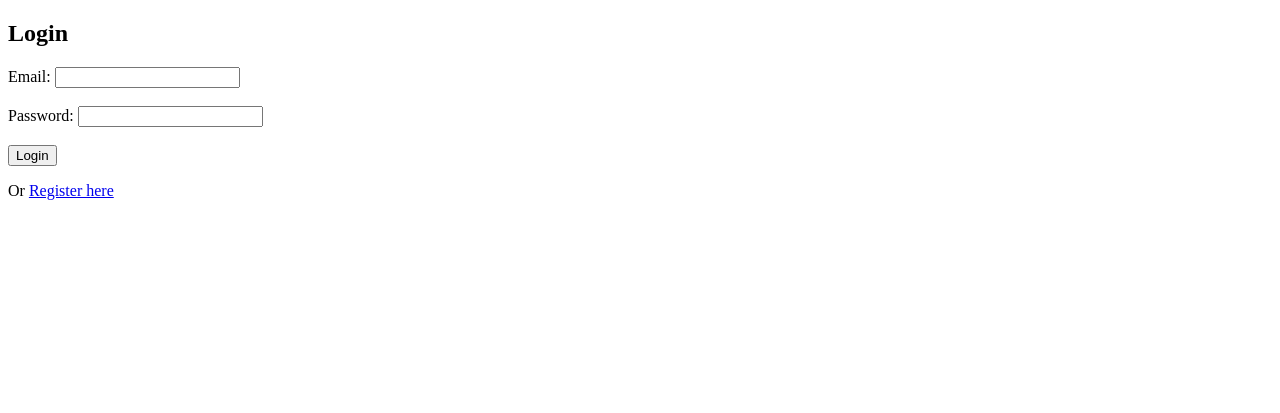
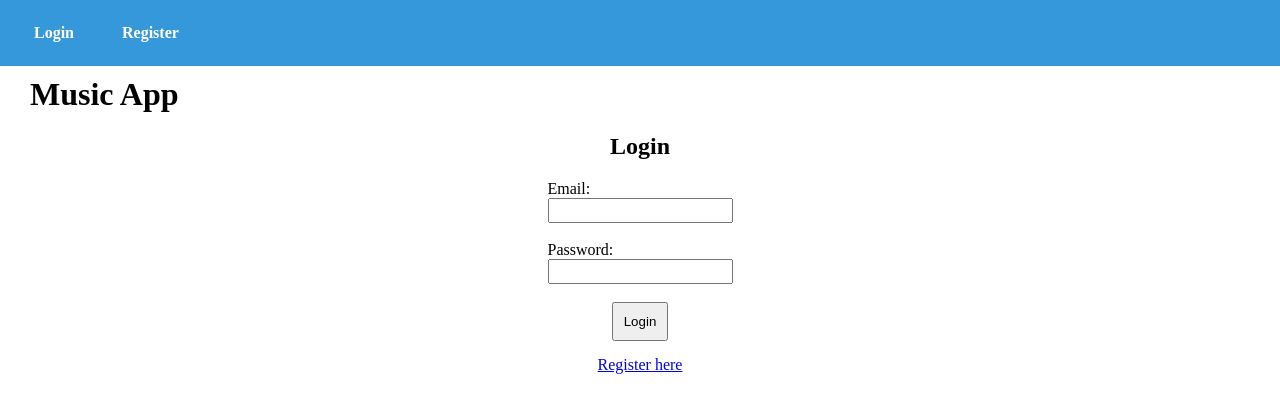
Before and after one commit to amatt06/Cloud-SP3-A2, a Flask app: page / in a window 1280 px wide. Shown: the top 413 px of the page. Run offline with Flask 3, Linux system fonts and the light colour scheme.

Commit message:
base style

```diff
--- /dev/null
+++ b/app/static/style.css
@@ -0,0 +1,64 @@
+html {
+    position: relative;
+    min-height: 100%;
+}
+
+body {
+    margin: 0;
+    padding: 0;
+}
+
+main h2 {
+    text-align: center;
+}
+
+.navbar {
+    background-color: #3498db;
+    color: white;
+    text-align: left;
+    padding: 12px;
+}
+
+.navbar a {
+    display: inline-block;
+    padding: 10px 20px;
+    border: 2px solid transparent;
+    border-radius: 5px;
+    color: white;
+    text-decoration: none;
+    font-weight: bold;
+    font-size: 16px;
+    transition: border-color 0.3s;
+}
+
+.navbar a:hover {
+    border-color: white;
+}
+
+main {
+    justify-content: center;
+}
+
+.container {
+    justify-content: center;
+    margin: 0 auto;
+    max-width: fit-content;
+}
+
+form {
+    text-align: left;
+    max-width: fit-content;
+    margin: 5px;
+}
+
+a, input[type="submit"] {
+    display: block; /* Make them block-level elements for centering */
+    text-align: center; /* Center the text */
+    margin: 0 auto; /* Center horizontally */
+    padding: 10px; /* Add padding */
+}
+
+h1 {
+    margin: 10px;
+    padding-left: 20px;
+}
--- /dev/null
+++ b/app/templates/base.html
@@ -0,0 +1,21 @@
+<!DOCTYPE html>
+<html lang="eng">
+<head>
+    <title>{% block title %}{% endblock %}</title>
+    <link rel="stylesheet" type="text/css" href="{{ url_for('static', filename='style.css') }}">
+</head>
+<body>
+<header>
+    <nav class="navbar">
+        <a href="/">Login</a>
+        <a href="/register">Register</a>
+    </nav>
+</header>
+<main>
+    <h1>Music App</h1>
+    <div class="container">
+        {% block content %}{% endblock %}
+    </div>
+</main>
+</body>
+</html>
--- a/app/templates/login.html
+++ b/app/templates/login.html
@@ -1,19 +1,17 @@
-<!DOCTYPE html>
-<html lang="eng">
-<head>
-    <title>Login Page</title>
-</head>
-<body>
+{% extends "base.html" %}
+
+{% block title %}Login Page{% endblock %}
+
+{% block content %}
 <h2>Login</h2>
 <form action="/login" method="post">
-    <label for="email">Email:</label>
-    <input type="text" id="email" name="email" required><br><br>
+    <label for="email">Email: <br></label>
+    <input style="padding-top: 5px" type="text" id="email" name="email" required><br><br>
 
-    <label for="password">Password:</label>
-    <input type="password" id="password" name="password" required><br><br>
+    <label for="password">Password: <br></label>
+    <input style="padding-top: 5px" type="password" id="password" name="password" required><br><br>
 
     <input type="submit" value="Login">
 </form>
-<p>Or <a href="/register">Register here</a></p>
-</body>
-</html>
+<a href="/register">Register here</a>
+{% endblock %}
--- a/main.py
+++ b/main.py
@@ -1,7 +1,7 @@
 from flask import Flask, render_template
 from utilities.setup import setup_data
 
-app = Flask(__name__, template_folder="app/templates")
+app = Flask(__name__, template_folder="app/templates", static_folder="app/static")
 
 
 @app.route('/')
```
